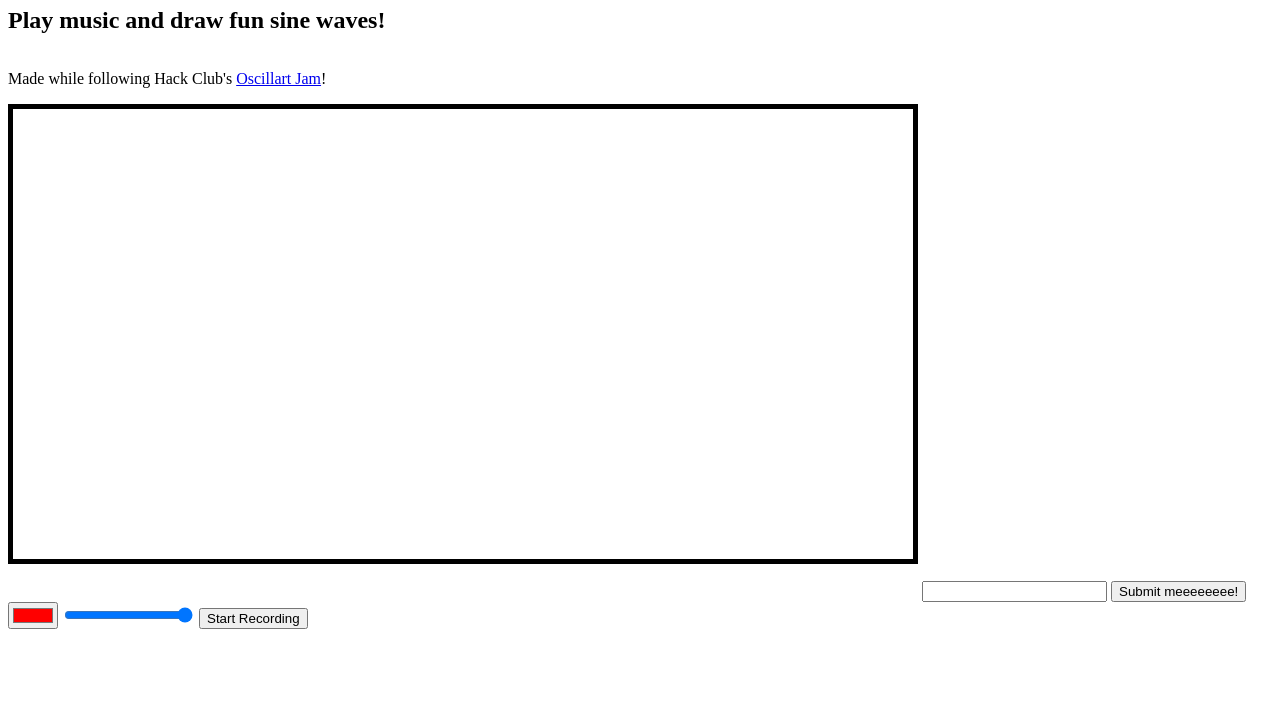
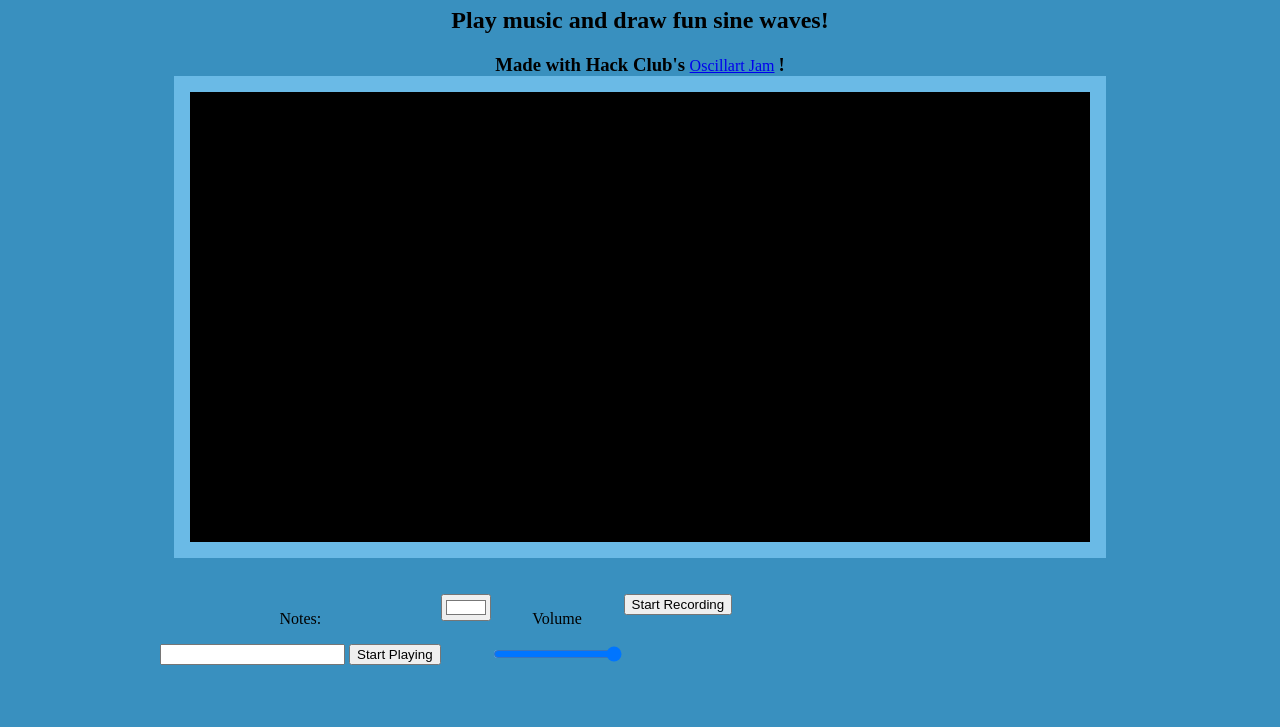
Before and after one commit to sprinkles24/oscillart, a plain HTML site: page index.html in a window 1280 px wide. Shown: the part 73-800 px from the top of the page. Drawn offline with Linux system fonts and the light colour scheme.

Commit message:
styled site with css, allowed lowercase input

```diff
--- a/index.html
+++ b/index.html
@@ -10,29 +10,52 @@
 <body>
 
     <div id="container">
-
+        <!--headings-->
         <h1>Shyla's Oscillart</h1>
         <h2>Play music and draw fun sine waves!</h2>
-        <p>Made while following Hack Club's </p> <a href="https://jams.hackclub.com/batch/oscillart/">Oscillart Jam</a><p>!</p>
-        <br>
+        <!--hack club credit-->
+        <h3 class="jam">Made with Hack Club's </h3>
+        <a href="https://jams.hackclub.com/batch/oscillart/" target="_blank">Oscillart Jam</a>
+        <h3 class="jam">!</h3>
+
 
         <!--Canvas-->
         <canvas id="canvas"></canvas>
+        <br>
+
+        <div class="inputThingies">
 
             <!--Start Button-->
+            <div class="startButton">
+                <p>Notes: </p>
                 <input type="text" id="input">
-        <button id="submit" onclick="handle()">Submit meeeeeeee!</button>
+                <button id="submit" onclick="handle()">Start Playing</button>
+            </div>
+
 
             <!--Color Picker-->
-        <input type="color" id="color" value="#FF0000">
+            <div class="colorButton">
+                <input type="color" id="color" value="#FFFFFF">
+            </div>
 
             <!--Volume Slider-->
+            <div class="volumeButton">
+                <p>Volume</p>
                 <input type="range" min="1" max="100" value="100" id="vol-slider">
+            </div>
 
             <!--Recording Button-->
+            <div class="recordingButton">
                 <button id="record" onclick="toggle()">Start Recording</button>
+            </div>
 
-    </div>
+
+        </div> <!-- class="inputThingies"-->
+
+
+
+
+    </div> <!--div id="container" -->
 
 
     <script src="main.js"></script>
--- a/main.js
+++ b/main.js
@@ -71,6 +71,13 @@ notenames.set("F", 349.2);
 notenames.set("G", 392);
 notenames.set("A", 440);
 notenames.set("B", 493.9);
+notenames.set("c", 261.6);
+notenames.set("d", 293.7);
+notenames.set("e", 329.6);
+notenames.set("f", 349.2);
+notenames.set("g", 392);
+notenames.set("a", 440);
+notenames.set("b", 493.9);
 
 
 
@@ -124,7 +131,7 @@ function startRecording() {
     gainNode.connect(audioDestination); // redirects audio to recording device (in addition to speakers)
     const combinedStream = new MediaStream(); // audio & video data
     canvasStream.getVideoTracks().forEach(track => combinedStream.addTrack(track)); // adds all canvas video data to combinedStream
-    audioDestination.stream.getAudioTracks().forEach(track => combinedStream.Stream.addTrack(track))
+    audioDestination.stream.getAudioTracks().forEach(track => combinedStream.addTrack(track))
     recorder = new MediaRecorder(combinedStream, {mimeType: 'video/webm'}); // records combinedStream as a webm
 
     recorder.ondataavailable = e => {
--- a/style.css
+++ b/style.css
@@ -1,15 +1,47 @@
+
+
+body {
+
+    /* display: flex;*/
+    margin: auto;
+    width: 75%;
+    background-color: #3990bf;
+    text-align: center;
+
+    /* font-family: ; */
+}
+
+
 #canvas {
 
-    border: 5px solid black;
+    border: 1em solid #6abae6;
     height: 500 px;
     width: 900px;
     margin-bottom: 2em;
+    background-color: black;
+    /* display: flex; */
 
 }
 
 #container {
+    /* display: flex;
+    margin: auto; */
+}
 
-}
- p {
-    display: inline-block
+.jam {
+    display: inline;
  }
+
+
+.inputThingies {
+    display: flex;
+    margin: auto
+ }
+
+
+
+ /*inputThingies
+    startButton
+    colorButton
+    volumeButton
+    */
```
Lines whose indentation alone changed are shown as unchanged.
